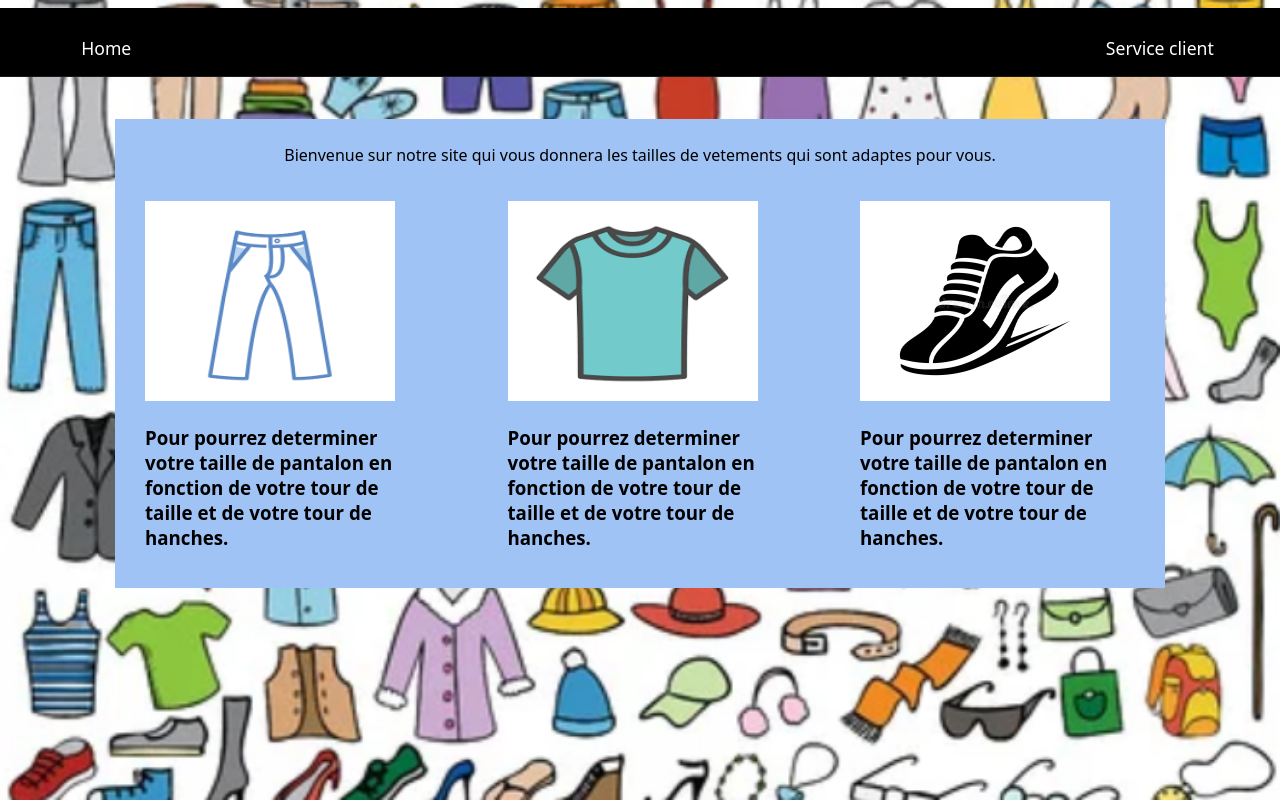
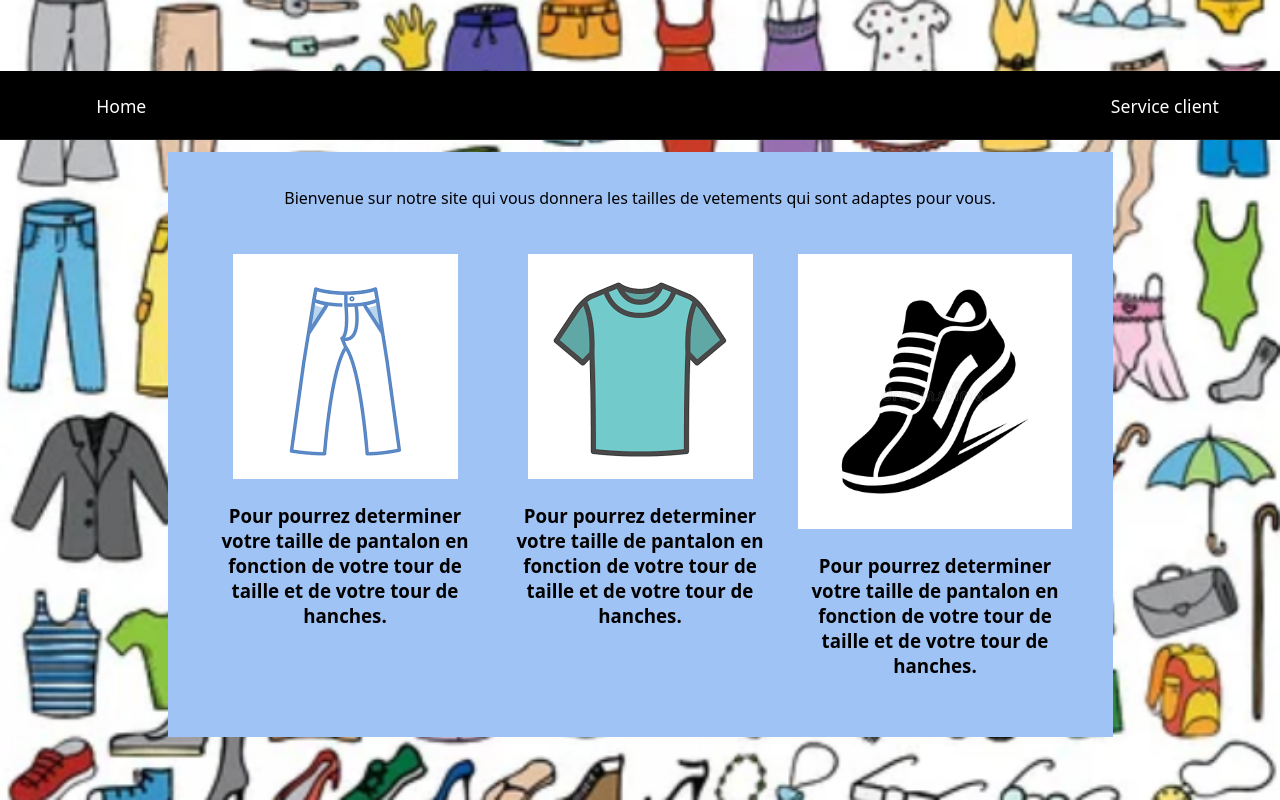
Before and after one commit to Maelabad/size, a Django app: page / in a window 1280 px wide. Run offline with Django 3.2, Linux system fonts and the light colour scheme; parts of the project's set-up code (start-up, migrations or seed data) failed here and were passed over.

Commit message:
Add files via upload

```diff
--- a/Sizes/static/css/nav.css
+++ b/Sizes/static/css/nav.css
@@ -3,15 +3,15 @@
 body {
   margin: 0;
   padding: 0;
-  font-family: system-ui,-apple-system,"Segoe UI",Roboto,"Helvetica Neue",Arial,"Noto Sans","Liberation Sans",sans-serif,"Apple Color Emoji","Segoe UI Emoji","Segoe UI Symbol","Noto Color Emoji";
+  font-family: system-ui, -apple-system, "Segoe UI", Roboto, "Helvetica Neue", Arial, "Noto Sans", "Liberation Sans", sans-serif, "Apple Color Emoji", "Segoe UI Emoji", "Segoe UI Symbol", "Noto Color Emoji";
   background-color: #373c47;
+}
 
-}
-/* Navigation bar styles  */
+/* Navigation bar styles */
 .nav {
   text-align: center;
   font-size: 1rem;
-  border-bottom: 1px solid hsla(0,0%,100%,0.1);
+  border-bottom: 1px solid hsla(0, 0%, 100%, 0.1);
   padding-left: 5px;
   padding-right: 5px;
   margin-top: 8px;
@@ -26,25 +26,28 @@ body {
 }
 
 .nav-link:hover {
-  text-decoration:none;
+  text-decoration: none;
   color: #343a40;
   background-color: #38d9a9;
   border-bottom: 2px solid #c3fae8;
 }
+
 .nav-link.current {
   border-bottom: 2px solid #38d9a9;
 }
+
 .btn {
   padding: 10px 20px;
   font-size: 1rem;
 }
+
 @media (min-width: 768px) {
   .nav {
     font-size: 1.1rem;
-    padding-left: 10px;
-    padding-right: 10px;
+    padding-left: 20px; /* Augmentez la marge à gauche */
+    padding-right: 20px; /* Augmentez la marge à droite */
   }
   .nav-link {
-    padding: 20px 20px;
+    padding: 15px 15px; /* Ajustez la taille des liens pour les écrans plus grands */
   }
 }
--- a/Sizes/static/css/style.css
+++ b/Sizes/static/css/style.css
@@ -12,67 +12,66 @@ body {
     background-position: center;
     background-repeat: no-repeat;
     background-size: cover;
-
-    align-items: center;
     background-color: #000;
     display: flex;
     flex-direction: column;
+    align-items: center;
+    justify-content: center; /* Pour centrer verticalement */
     height: 100vh;
 }
 
-.nav{
+.nav {
     background-color: black;
     height: 60px;
     width: 100%;
-    font-color: white;
+    color: white; /* Utilisez "color" au lieu de "font-color" */
     margin-top: 0px;
 }
 
-.corps{
+.corps {
     background-color: #A0C3F5;
-    margin-top: 50px;
+    margin-top: 20px; /* Réduit la marge pour les écrans plus petits */
+    padding: 10px; /* Réduit la marge intérieure */
 }
 
-.intro{
+.intro {
     margin-top: 10px;
     padding: 15px;
     text-align: center;
 }
 
-.menu{
+.menu {
     border-radius: 20px;
     box-sizing: border-box;
     padding: 20px;
-    width: 1050px;
+    max-width: 100%; /* Ajuste la largeur au contenu */
     display: flex;
-
-
-    flex-direction: row;
-    justify-content: space-between;
-    align-content: space-between;
+    flex-wrap: wrap; /* Permet à ses éléments de passer à la ligne sur les écrans étroits */
+    justify-content: space-around; /* Distribue les éléments de manière égale */
 }
 
-.pant{
-    margin-left: 10px;
-    margin-right: 20px;
-
-    width: 275px;
+.pant, .tee, .chaus {
+    margin: 10px;
+    width: calc(33.33% - 20px); /* Utilise calc pour gérer l'espacement entre les éléments */
+    max-width: 275px; /* Limite la largeur maximale */
+    text-align: center;
 }
 
-.tee{
-    margin-left: 20px;
-    margin-right: 10px;
-
-    width: 275px;
+img {
+    max-width: 100%; /* Pour s'adapter à la largeur du conteneur parent */
+    height: auto; /* Maintient le rapport hauteur/largeur d'origine */
 }
 
-.chaus{
-    margin-left: 20px;
-    margin-right: 10px;
-    width: 275px;
+/* Media query pour les écrans plus petits (par exemple, smartphones) */
+@media (max-width: 768px) {
+    .menu {
+        flex-direction: column; /* Empile les éléments les uns sur les autres */
+        align-items: center; /* Centre horizontalement */
+    }
+
+    .pant, .tee, .chaus {
+        width: 100%; /* Occupe toute la largeur */
+        margin: 10px 0; /* Espacement supérieur et inférieur */
+        max-width: none; /* Supprime la largeur maximale */
+    }
 }
-
-img{
-    height: 200px;
-    width: 250px;
-}
--- a/Sizes/templates/homepage.html
+++ b/Sizes/templates/homepage.html
@@ -39,11 +39,7 @@
                     Pour pourrez determiner votre taille de pantalon en fonction de votre tour de taille et de votre tour de hanches.
                 </h3>
             </div>
-
         </div>
-
-
     </div>
-
 </body>
 </html>
```
Also changed, not shown: Sizes/static/css/styleres.css (+23 -12 lines).
